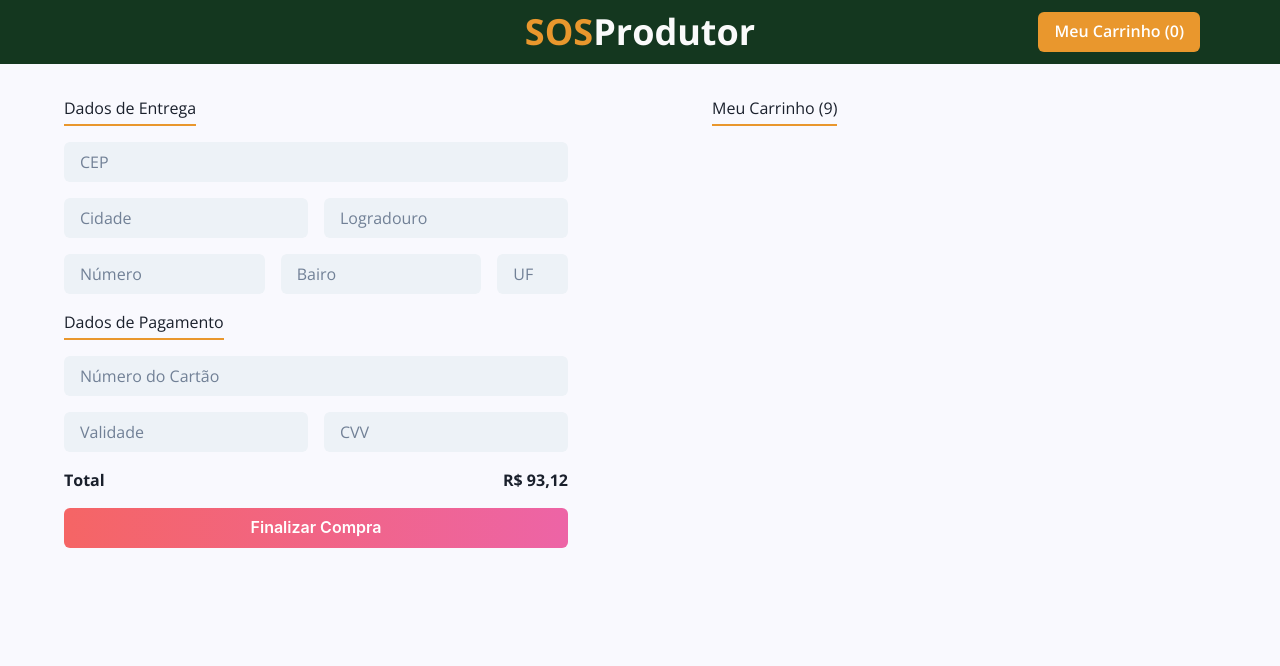
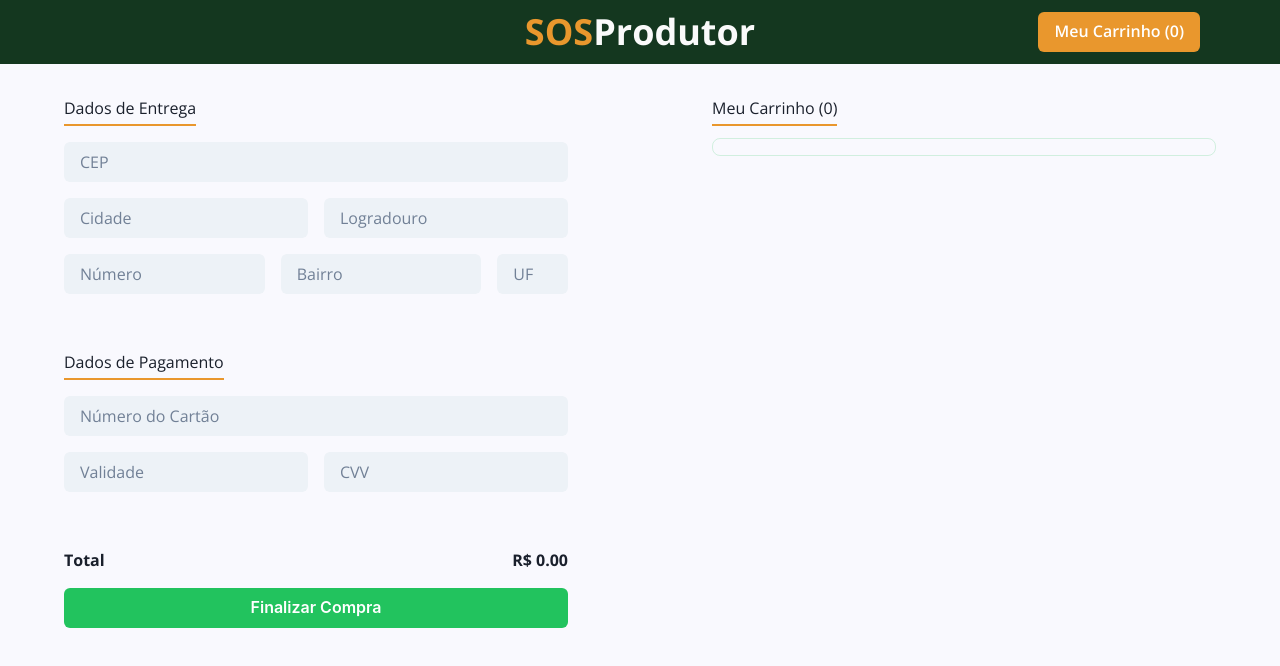
Before and after one commit to andersontrkz/sos-produtor, a React (Create React App) app in the folder client/: page /checkout in a window 1280 px wide. Shown: the top 666 px of the page. Built offline with nearby package versions, Linux system fonts and the light colour scheme.

Commit message:
style(checkout page): implement dinamic state

```diff
--- a/client/src/components/Layout/Sidebar.jsx
+++ b/client/src/components/Layout/Sidebar.jsx
@@ -6,6 +6,7 @@ import {
   DrawerOverlay, DrawerContent, DrawerCloseButton, DrawerHeader, DrawerBody, DrawerFooter,
 } from '@chakra-ui/react';
 import { useSelector } from 'react-redux';
+import { Link } from 'react-router-dom';
 
 import Cart from '../Pages/Checkout/Cart';
 
@@ -37,7 +38,9 @@ const Sidebar = ({ isOpen, onClose }) => {
             {`R$ ${totalCartPrice.toFixed(2)}`}
           </Text>
         </DrawerFooter>
-        <Button w="100%" borderRadius="none" size="lg" colorScheme="whatsapp">Finalizar Compra</Button>
+        <Link to="/checkout">
+          <Button w="100%" borderRadius="none" size="lg" colorScheme="whatsapp">Finalizar Compra</Button>
+        </Link>
       </DrawerContent>
     </Drawer>
   );
--- a/client/src/components/Pages/Checkout/Cart.jsx
+++ b/client/src/components/Pages/Checkout/Cart.jsx
@@ -8,8 +8,8 @@ const Cart = () => {
   const { cart } = useSelector((state) => state.shop);
 
   return (
-    <Box>
-      {cart.map((product) => <CartItem product={product} />)}
+    <Box px={2} borderRadius="8px" border="1px solid rgba(50, 200, 100, 0.2)" p={2} mt={3} overflowY="auto" maxH="70vh">
+      {cart.map((product, index) => <CartItem product={product} index={index} />)}
     </Box>
   );
 };
--- a/client/src/components/Pages/Checkout/CartItem.jsx
+++ b/client/src/components/Pages/Checkout/CartItem.jsx
@@ -5,15 +5,15 @@ import {
 import PropTypes from 'prop-types';
 
 const CartItem = ({ product }) => (
-  <Grid templateColumns="repeat(12, 1fr)" overflowY="auto" maxH="l" my={2}>
-    <GridItem colSpan={2} rowSpan={3} border="1px solid var(--secondary-color)" borderRadius="8px">
-      <Image src={product.image} borderRadius="8px" />
+  <Grid templateColumns="repeat(12, 1fr)" overflowY="auto" maxH="l" p={2} boxShadow="inner" borderRadius="8px">
+    <GridItem colSpan={2} rowSpan={3} border="1px solid rgba(40, 200, 100, 0.3)" borderRadius="8px">
+      <Image src={product.image} borderRadius="8px" w="100%" h="100%" />
     </GridItem>
     <GridItem colSpan={9} pt={1} fontSize="xs" ml={2}>
       {product.name}
     </GridItem>
     <GridItem colSpan={1} display="flex" justifyContent="center" alignItems="center">
-      <Button w="100%" size="xs" fontWeight={900} borderRadius="8px 8px 0 0" colorScheme="whatsapp" onClick={() => console.log(product.id)}>-</Button>
+      <Button w="100%" h="100%" size="xs" fontWeight={900} borderRadius="8px 8px 0 0" colorScheme="whatsapp" onClick={() => console.log(product.id)}>-</Button>
     </GridItem>
     <GridItem colSpan={9} display="flex" justifyContent="space-between" ml={2}>
       <Text fontSize="xs" colorScheme="whatsapp" display="flex" alignItems="center">
@@ -22,6 +22,8 @@ const CartItem = ({ product }) => (
     </GridItem>
     <GridItem colSpan={1} display="flex" justifyContent="center" alignItems="center">
       <Input
+        w="100%"
+        h="100%"
         size="xs"
         borderRadius={0}
         textAlign="center"
@@ -36,12 +38,13 @@ const CartItem = ({ product }) => (
       </Badge>
     </GridItem>
     <GridItem colSpan={1} display="flex" justifyContent="center" alignItems="center">
-      <Button w="100%" size="xs" fontWeight={900} borderRadius="0 0 8px 8px" colorScheme="whatsapp" onClick={() => console.log(product.id)}>+</Button>
+      <Button w="100%" h="100%" size="xs" fontWeight={900} borderRadius="0 0 8px 8px" colorScheme="whatsapp" onClick={() => console.log(product.id)}>+</Button>
     </GridItem>
   </Grid>
 );
 
 CartItem.propTypes = {
+  // index: PropTypes.number.isRequired,
   product: PropTypes.shape({
     id: PropTypes.string,
     name: PropTypes.string,
--- a/client/src/components/Pages/Checkout/Checkout.jsx
+++ b/client/src/components/Pages/Checkout/Checkout.jsx
@@ -1,22 +1,27 @@
 import React from 'react';
 import { Grid, GridItem, Text } from '@chakra-ui/react';
+import { useSelector } from 'react-redux';
 
 import Layout from '../../Layout/Layout';
 import Form from './Form';
 import Cart from './Cart';
 
-const Checkout = () => (
+const Checkout = () => {
+  const { totalCartQuantity } = useSelector((state) => state.shop);
+
+  return (
     <Layout>
       <Grid templateColumns="repeat(2, 1fr)" gap={4}>
         <GridItem rowSpan={11} colSpan={1} py={8} px={16}>
           <Form />
         </GridItem>
         <GridItem rowSpan={11} colSpan={1} py={8} px={16}>
-        <Text pb={1} w="max-content" borderBottom="2px solid var(--primary-color)">Meu Carrinho (9)</Text>
+          <Text pb={1} w="max-content" borderBottom="2px solid var(--primary-color)">{`Meu Carrinho (${totalCartQuantity})`}</Text>
           <Cart />
         </GridItem>
       </Grid>
     </Layout>
   );
+};
 
 export default Checkout;
--- a/client/src/components/Pages/Checkout/Form.jsx
+++ b/client/src/components/Pages/Checkout/Form.jsx
@@ -2,8 +2,12 @@ import React from 'react';
 import {
   Grid, GridItem, Text, Input, Button, Flex,
 } from '@chakra-ui/react';
+import { useSelector } from 'react-redux';
 
-const Form = () => (
+const Form = () => {
+  const { totalCartPrice } = useSelector((state) => state.shop);
+
+  return (
     <Grid templateColumns="repeat(12, 1fr)" gap={4}>
       <GridItem colSpan={12}>
         <Text pb={1} w="max-content" borderBottom="2px solid var(--primary-color)">Dados de Entrega</Text>
@@ -55,7 +59,7 @@ const Form = () => (
       </GridItem>
       <GridItem colSpan={5}>
         <Input
-        placeholder="Bairo"
+          placeholder="Bairro"
           bg="gray.100"
           border={0}
           color="gray.500"
@@ -75,6 +79,7 @@ const Form = () => (
           }}
         />
       </GridItem>
+      <br />
       <GridItem colSpan={12}>
         <Text pb={1} w="max-content" borderBottom="2px solid var(--primary-color)">Dados de Pagamento</Text>
       </GridItem>
@@ -112,27 +117,24 @@ const Form = () => (
           }}
         />
       </GridItem>
+      <br />
       <GridItem colSpan={12}>
         <Flex justify="space-between">
           <Text fontWeight="bold">Total</Text>
-        <Text fontWeight="bold">R$ 93,12</Text>
+          <Text fontWeight="bold">{`R$ ${totalCartPrice.toFixed(2)}`}</Text>
         </Flex>
       </GridItem>
       <GridItem colSpan={12}>
         <Button
           fontFamily="heading"
           w="full"
-        bgGradient="linear(to-r, red.400,pink.400)"
-        color="white"
-        _hover={{
-          bgGradient: 'linear(to-r, red.400,pink.400)',
-          boxShadow: 'xl',
-        }}
+          colorScheme="whatsapp"
         >
           Finalizar Compra
         </Button>
       </GridItem>
     </Grid>
   );
+};
 
 export default Form;
--- a/client/src/components/Pages/Producer/ProductCard.jsx
+++ b/client/src/components/Pages/Producer/ProductCard.jsx
@@ -74,7 +74,7 @@ const ProductCard = ({
           {`R$ ${price.toFixed(2)}`}
         </Text>
         <Flex p={4}>
-          <Button bg="var(--secondary-color)" color="var(--white-color)" borderRadius="8px 0 0 8px" onClick={() => handleProductCart(-1)}>-</Button>
+          <Button colorScheme="whatsapp" borderRadius="8px 0 0 8px" onClick={() => handleProductCart(-1)}>-</Button>
           <Input
             borderRadius={0}
             textAlign="center"
@@ -82,7 +82,7 @@ const ProductCard = ({
             onChange={({ target }) => handleQuantityInput(target)}
             onBlur={({ target }) => onFocusOutQuantityInput(target)}
           />
-          <Button bg="var(--secondary-color)" color="var(--white-color)" borderRadius="0 8px 8px 0" onClick={() => handleProductCart(1)}>+</Button>
+          <Button colorScheme="whatsapp" borderRadius="0 8px 8px 0" onClick={() => handleProductCart(1)}>+</Button>
         </Flex>
       </Flex>
     </GridItem>
```
Lines whose indentation alone changed are shown as unchanged.
